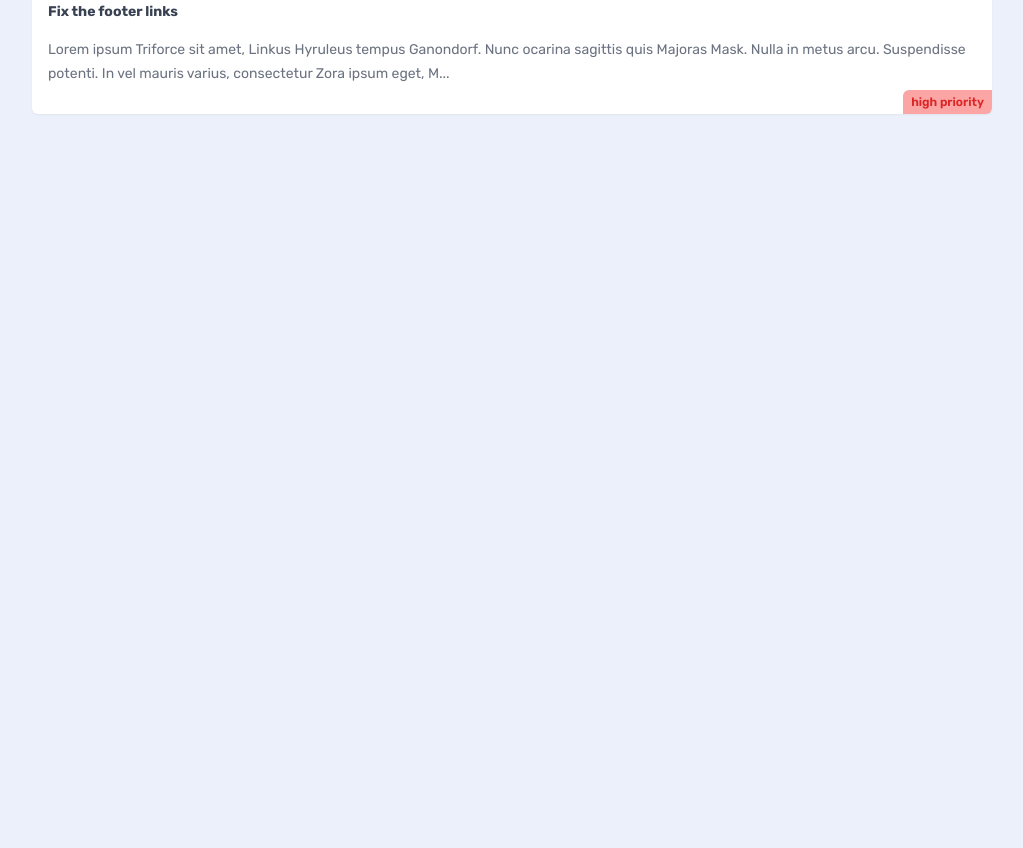
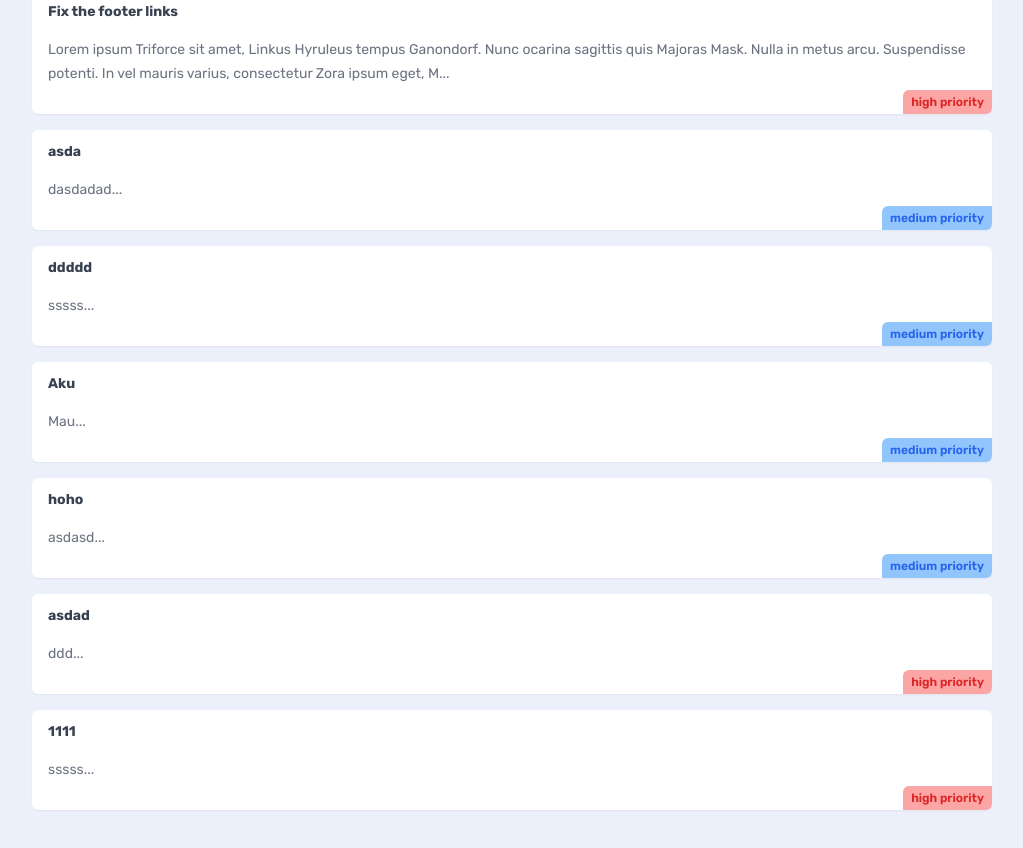
Before and after one commit to Qeme/React-Project, a Next.js app in the folder dojo-helpdesk/: page /tickets in a window 1280 px wide. Shown: the part 540-1388 px from the top of the page, without its empty margins (128-1151 px from the left). Before the commit the page ends 800 px from the top, so only its background shows below. Built offline with nearby package versions, Linux system fonts and the light colour scheme; data requests are answered from the project's data file.

Commit message:
Creating a ticket form to generate new ticket

```diff
--- a/dojo-helpdesk/_data/db.json
+++ b/dojo-helpdesk/_data/db.json
@@ -20,6 +20,48 @@
       "body": "Lorem ipsum Triforce sit amet, Linkus Hyruleus tempus Ganondorf. Nunc ocarina sagittis quis Majoras Mask. Nulla in metus arcu. Suspendisse potenti. In vel mauris varius, consectetur Zora ipsum eget, Master Sword porttitor urna. Fusce elementum urna elit, eget eleifend velit consectetur eget. Integer vel lobortis ipsum, vitae auctor Ocarina of Time. Donec sed urna dapibus, interdum magna a, eleifend magna. Curabitur tincidunt enim a neque volutpat. Phasellus auctor magna vel nunc pretium, ut volutpat justo tristique. Pellentesque cursus convallis mauris, in tempus enim tincidunt vitae.",
       "priority": "high",
       "user_email": "peach@netninja.dev"
+    },
+    {
+      "id": "de85",
+      "title": "asda",
+      "body": "dasdadad",
+      "priority": "medium",
+      "use_email": "qemeXuniten@gmail.com"
+    },
+    {
+      "id": "d532",
+      "title": "ddddd",
+      "body": "sssss",
+      "priority": "medium",
+      "use_email": "qemeXuniten@gmail.com"
+    },
+    {
+      "id": "c6e8",
+      "title": "Aku",
+      "body": "Mau",
+      "priority": "medium",
+      "use_email": "qemeXuniten@gmail.com"
+    },
+    {
+      "id": "3eb7",
+      "title": "hoho",
+      "body": "asdasd",
+      "priority": "medium",
+      "use_email": "qemeXuniten@gmail.com"
+    },
+    {
+      "id": "256f",
+      "title": "asdad",
+      "body": "ddd",
+      "priority": "high",
+      "use_email": "qemeXuniten@gmail.com"
+    },
+    {
+      "id": "asd2w412",
+      "title": "1111",
+      "body": "sssss",
+      "priority": "high",
+      "use_email": "luigi@netninja.dev"
     }
   ]
 }
--- a/dojo-helpdesk/app/components/Navbar.jsx
+++ b/dojo-helpdesk/app/components/Navbar.jsx
@@ -18,6 +18,7 @@ export default function Navbar() {
         <h1>Dojo Helpdesk</h1>
         <Link href="/">Dashboard</Link>
         <Link href="/tickets">Tickets</Link>
+        <Link href="/tickets/create">Report</Link>
     </nav>
   )
 }
--- /dev/null
+++ b/dojo-helpdesk/app/tickets/create/CreateForm.jsx
@@ -0,0 +1,83 @@
+// to use the client side rendering
+"use client"
+
+// import useState and useRouter
+import { useState } from "react"
+import { useRouter } from "next/navigation"
+
+export default function CreateForm() {
+    // use the Router hook
+    const router = useRouter()
+
+    // isLoading state basically prevent user from spamming the submit button
+    const [title, setTitle] = useState('')
+    const [body, setBody] = useState('')
+    const [priority, setPriority] = useState('low')
+    const [isLoading, setIsLoading] = useState(false)
+
+    // create a function to handle submission form
+    const handleSubmit = async (e) => {
+        // prevent from auto refresh
+        e.preventDefault()
+        // set the isLoading to true after submitting
+        setIsLoading(true)
+
+        // create a body object to store those properties
+        const ticket = {
+        title, body, priority, use_email: "qemeXuniten@gmail.com"
+        }
+
+        const response = await fetch('http://localhost:4000/tickets',{
+            method: "POST",
+            headers: { "Content-Type" : "application/json" },
+            body: JSON.stringify(ticket)
+        })
+
+        // if the POST API works perfectly, redirect user to tickets page by pushing
+        if(response.status === 201){
+            // refresh the cache first
+            router.push('/tickets')
+        }
+    }
+
+  return (
+    <form onSubmit={handleSubmit} className="w-1/2">
+        <label>
+            <span>Title:</span>
+            <input
+                required
+                type="text"
+                onChange={(e) => setTitle(e.target.value)}
+                value={title} />
+        </label>
+        <label>
+            <span>Body:</span>
+            <textarea
+                required
+                onChange={(e) => setBody(e.target.value)}
+                value={body} />
+        </label>
+        <label>
+            <span>Priority:</span>
+            <select
+                onChange={(e) => setPriority(e.target.value)}
+                value={priority} >
+                <option value="low">Low Priority</option>
+                <option value="medium">Medium Priority</option>
+                <option value="high">High Priority</option>
+            </select>
+        </label>
+
+        {/* create a button where it will be disabled after submitting form */}
+        <button
+            className="btn-primary"
+            disabled={isLoading}
+        >
+            {/* isLoading is currently false, so it will execute the second option... if true, the top will be executed */}
+            {isLoading && <span>Adding...</span>}
+            {!isLoading && <span>Add Ticket</span>}
+
+        </button>
+    </form>
+  )
+}
--- /dev/null
+++ b/dojo-helpdesk/app/tickets/create/page.jsx
@@ -0,0 +1,10 @@
+import CreateForm from "./createForm";
+
+export default function CreateTicket() {
+  return (
+    <main>
+        <h2 className="text-center text-primary">Create A New Ticket</h2>
+        <CreateForm />
+    </main>
+  )
+}
```
Lines whose indentation alone changed are shown as unchanged.
